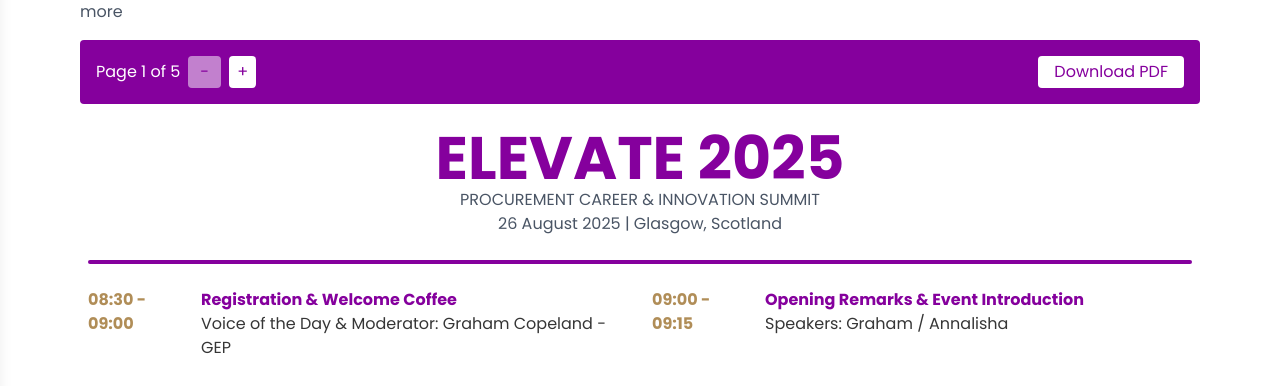
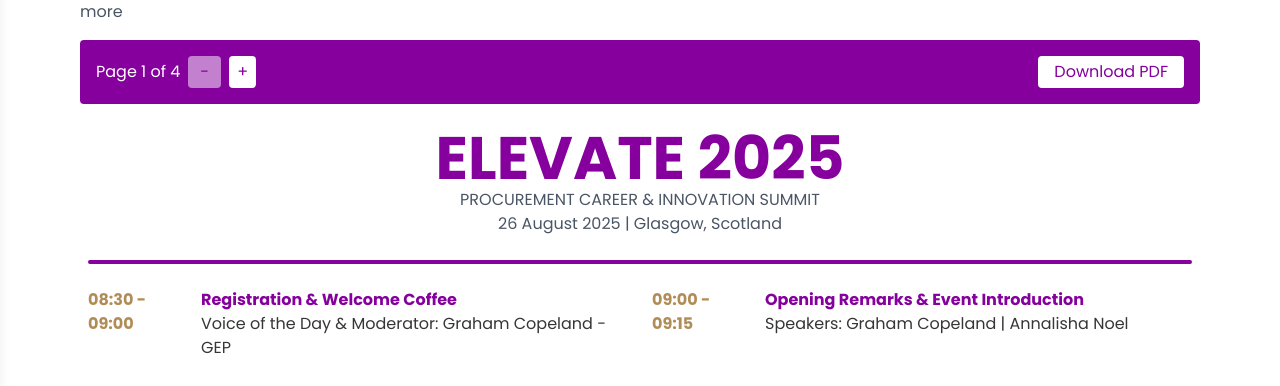
Before and after one commit to NexaForgeTechnologies/theprocurementplug, a Next.js app: page /event/elevate2025-scotland/agenda in a window 1280 px wide. Shown: the part 184-570 px from the top of the page. Built offline with nearby package versions, Linux system fonts and the light colour scheme.

Commit message:
Update page.js

```diff
--- a/src/app/event/elevate2025-scotland/agenda/page.js
+++ b/src/app/event/elevate2025-scotland/agenda/page.js
@@ -16,7 +16,7 @@ export default function Home() {
             time: "09:00 - 09:15",
             title: "Opening Remarks & Event Introduction",
             description: "",
-            speakers: "Speakers: Graham / Annalisha",
+            speakers: "Speakers: Graham Copeland | Annalisha Noel",
             moderator: "",
         },
         {
@@ -33,13 +33,13 @@ export default function Home() {
             speakers: "Speaker: Atanu Chaudhuri",
             moderator: "",
         },
-        {
+       /* {
             time: "10:00 - 10:15",
             title: "Networking break",
             description: "",
             speakers: "",
             moderator: "",
-        },
+        },*/
         {
             time: "10:15 - 11:15",
             title: "Learning Breakout Session: Financial & Risk Modeling for Senior Procurement Professionals ",
@@ -54,13 +54,13 @@ export default function Home() {
             speakers: "Speaker: Gary Weston",
             moderator: "",
         },
-        {
+        /*{
             time: "10:15 - 11:15",
             title: "Learning Breakout Session: ESG and Social Value impact",
             description: "",
             speakers: "Speaker: Catherine Manning",
             moderator: "",
-        },
+        },*/
         {
             time: "11:15 - 11:30",
             title: "Networking Break",
@@ -69,19 +69,20 @@ export default function Home() {
             moderator: "",
         },
         {
-            time: "11:30 - 12:00",
+            time: "11:30 - 12:10",
             title: "Panel Discussion: AI & Procurement Analytics for Strategic Decision-Making",
             description: "",
-            speakers: "Speakers: Sarah Socha , Salisu Uba, David Loseby, Steve Tosh",
-            moderator: "Voice of the Day & Moderator: Graham Copeland",
+            speakers: "Speakers: Salisu Uba | Steve Tosh | Susan Walsh",
+            moderator: "Voice of the Day & Moderator: Graham Copeland - GEP",
         },
         {
-            time: "12:00 - 13:15",
+            time: "12:10 - 13:15",
             title: "Networking Lunch",
             description: "Live Tech Demo",
-            speakers: "Speakers: procurie | Nova-Love me Tender | Samification | TenderAI",
+            speakers: "Speakers: Nova-Love me Tender | Samification | TenderAI",
             moderator: "",
         },
+
         {
             time: "13:15 - 13:35",
             title: "Keynote: Sustainability & ESG Leadership in Procurement ",
@@ -93,50 +94,50 @@ export default function Home() {
             time: "13:35 - 14:10",
             title: "Panel Discussion: Executive Influence & Strategic Stakeholder Engagement",
             description: "",
-            speakers: "Speakers: Iain Steel | Catherine Manning | Gary Weston",
+            speakers: "Speakers: Iain Steel | David Loseby | Blessed S. Agyemang",
             moderator: "",
         },
         {
-            time: "14:15 - 15:15",
-            title: "Learning Breakout Session: Strategic Risk & Compliance for Procurement Leaders",
+            time: "14:10 - 15:00",
+            title: "Group Learning Session: Strategic Risk, Cybersecurity & Compliance for Procurement Leaders",
             description: "",
             speakers: "Speaker: Steve Tosh ",
             moderator: "",
         },
         {
-            time: "14:15 - 15:15",
-            title: "Learning Breakout Session: Procurement Transformation & Change Leadership ",
+            time: "15:00 - 15:50",
+            title: "Group Learning Session: Procurement Transformation & Change Leadership",
             description: "",
             speakers: "Speakers: Iain Steel | Susan Walsh ",
             moderator: "",
         },
         {
-            time: "14:15 - 15:15",
-            title: "Learning Breakout Session: Crisis Management & Boardroom Resilience",
+            time: "15:50 - 16:15",
+            title: "Case Study Panel: Successful Boardroom Transition from Procurement",
             description: "",
-            speakers: "Speaker: Cameron Poole",
+            speakers: "Speaker: Gillian Askew | David Loseby",
             moderator: "",
         },
         {
-            time: "15:15 - 15:30",
-            title: "Networking break",
+            time: "16:15 - 16:30",
+            title: "Closing Remarks & Future Outlook",
+            description: "",
+            speakers: "Annalisha Noel",
+            moderator: "Voice of the Day & Moderator: Graham Copeland - GEP",
+        },
+        {
+            time: "16:30 - 17:00",
+            title: "Networking & Executive Meetups",
             description: "",
             speakers: "",
-            moderator: "",
+            moderator: "Voice of the Day & Moderator: Graham Copeland - GEP",
         },
-        {
-            time: "15:30 - 16:10",
-            title: "Case Study Panel: Successful Boardroom Transition from Procurement ",
-            description: "",
-            speakers: "Speakers: Gillian Askew | David Loseby",
-            moderator: "Voice of the Day & Moderator: Graham Copeland",
-        },
-        {
+       /* {
             time: "16:10 - 16:25",
             title: "Closing Remarks & Future Outlook",
             description: "",
             speakers: "",
-            moderator: "Voice of the Day & Moderator: Graham Copeland",
+            moderator: "Voice of the Day & Moderator: Graham Copeland - GEP",
         },
         {
             time: "16:25 - 17:00",
@@ -144,7 +145,7 @@ export default function Home() {
             description: "",
             speakers: "",
             moderator: "",
-        },
+        },*/
     ];
 
     const itemsPerPage = 4;
```
